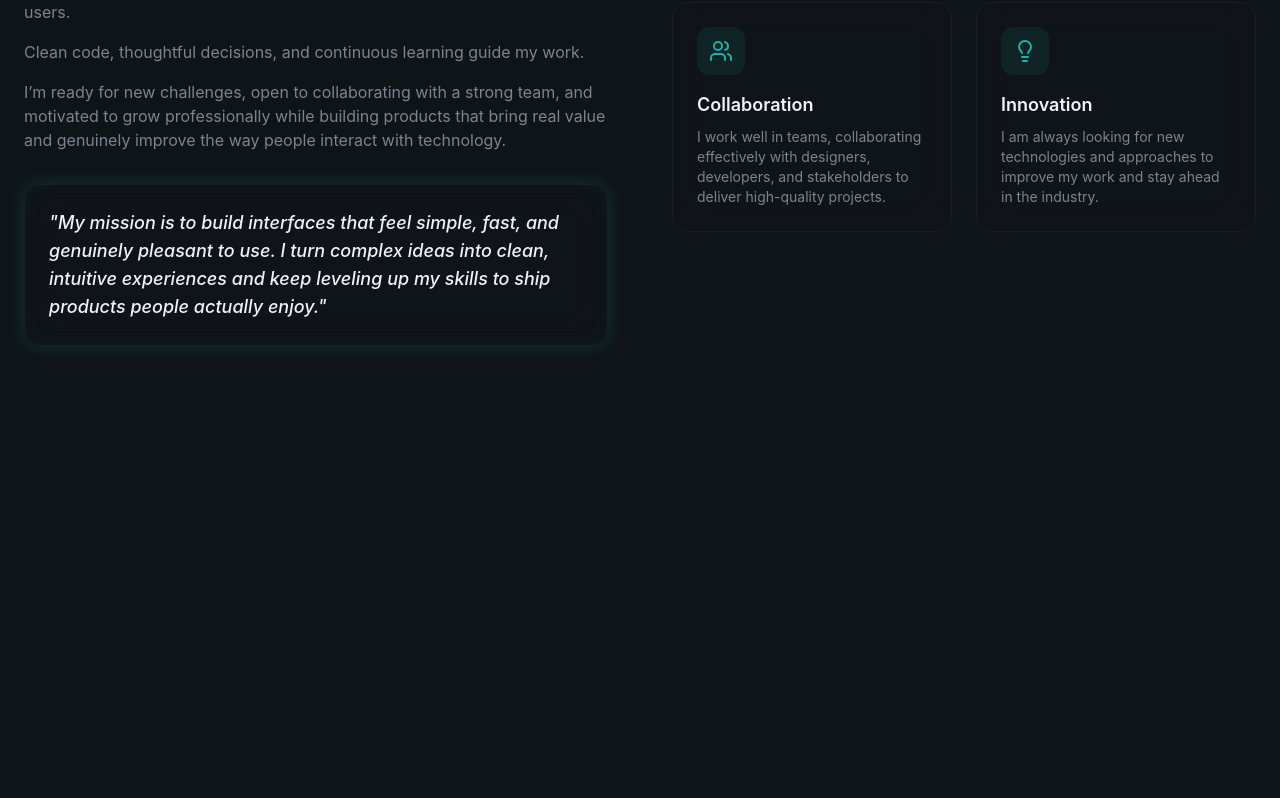
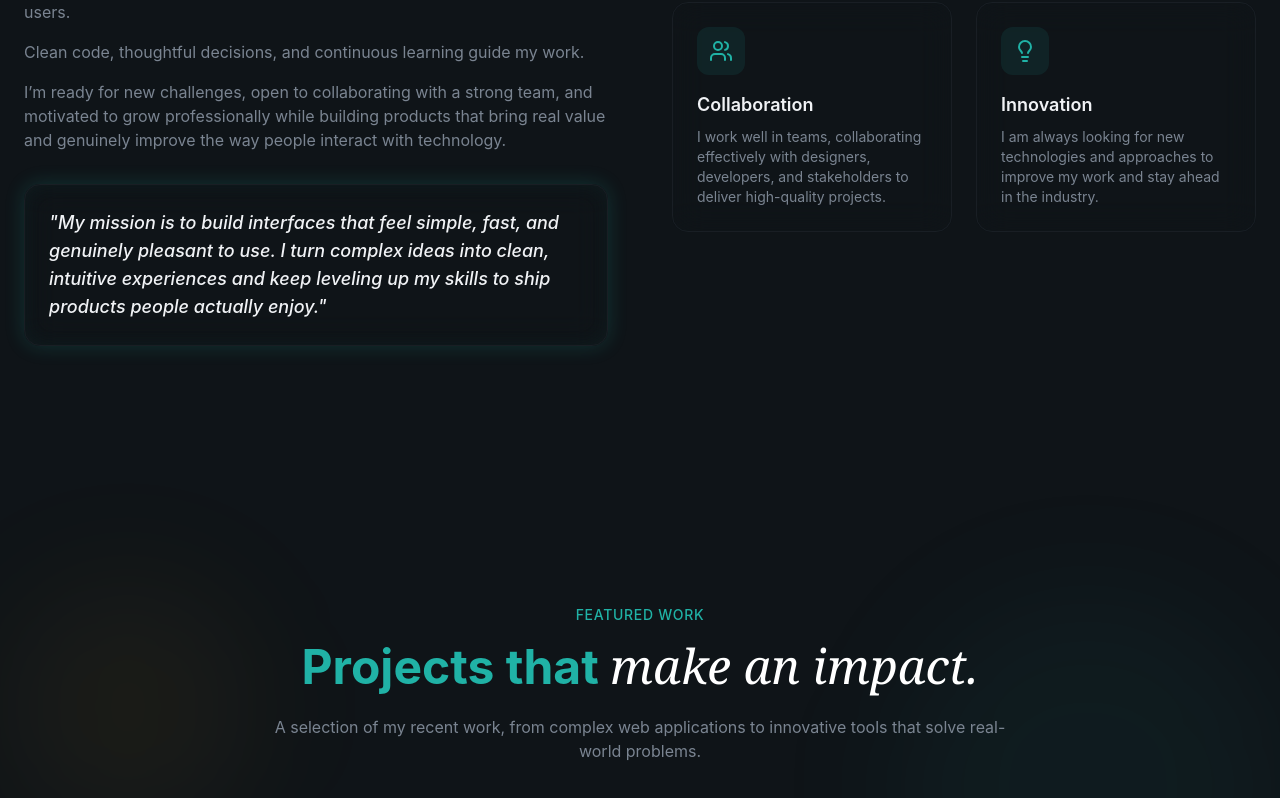
Before and after one commit to SpiriT-L/cv-portfolio, a React (Vite) app: page / in a window 1280 px wide. Shown: the part 1674-2472 px from the top of the page. Before the commit the page ends 2148 px from the top, so only its background shows below. Built offline with nearby package versions, Linux system fonts and the light colour scheme.

Commit message:
feat: add Projects section with project details and layout

```diff
--- a/src/App.tsx
+++ b/src/App.tsx
@@ -1,6 +1,7 @@
 import { Navbar } from '@/layout/Navbar.tsx';
 import Hero from '@/section/Hero';
 import { About } from './section/About';
+import { Projects } from './section/Projects';
 
 function App() {
   return (
@@ -10,6 +11,7 @@
         <main>
           <Hero />
           <About />
+          <Projects />
         </main>
       </div>
     </>
--- /dev/null
+++ b/src/section/Projects.tsx
@@ -0,0 +1,64 @@
+const projects = [
+  {
+    title: 'Project 1',
+    description: 'Description of project 1',
+    image: '/projects/project1.png',
+    tags: ['React', 'TypeScript'],
+    link: '#',
+    github: '#',
+  },
+  {
+    title: 'Project 2',
+    description: 'Description of project 2',
+    image: '/projects/project2.png',
+    tags: ['React', 'TypeScript'],
+    link: '#',
+    github: '#',
+  },
+  {
+    title: 'Project 3',
+    description: 'Description of project 3',
+    image: '/projects/project3.png',
+    tags: ['React', 'TypeScript'],
+    link: '#',
+    github: '#',
+  },
+  {
+    title: 'Project 4',
+    description: 'Description of project 4',
+    image: '/projects/project4.png',
+    tags: ['React', 'TypeScript'],
+    link: '#',
+    github: '#',
+  },
+];
+
+export const Projects = () => {
+  return (
+    <>
+      <section id='projects' className='py-32 relative overflow-hidden'>
+        {/* bg glows */}
+        <div className='absolute top-1/4 right-0 w-96 h-96 bg-primary/5 rounded-full blur-3xl' />
+        <div className='absolute bottom-1/4 left-0 w-64 h-64 bg-highlight/5 rounded-full blur-3xl' />
+        <div className='container mx-auto px-6 relative z-10'>
+          <div className='text-center mx-auto max-w-3xl mb-16'>
+            <span className='text-secondary-foreground text-sm font-medium tracking-wider uppercase'>
+              Featured Work
+            </span>
+            <h2 className='text-4xl md:text-5xl font-bold mt-4 mb-6 animate-fade-in animation-delay-100 text-secondary-foreground'>
+              Projects that{' '}
+              <span className='font-serif italic font-normal text-white'>
+                {' '}
+                make an impact.
+              </span>
+            </h2>
+            <p className='text-muted-foreground animate-fade-in animation-delay-200'>
+              A selection of my recent work, from complex web applications to
+              innovative tools that solve real-world problems.
+            </p>
+          </div>
+        </div>
+      </section>
+    </>
+  );
+};
```
